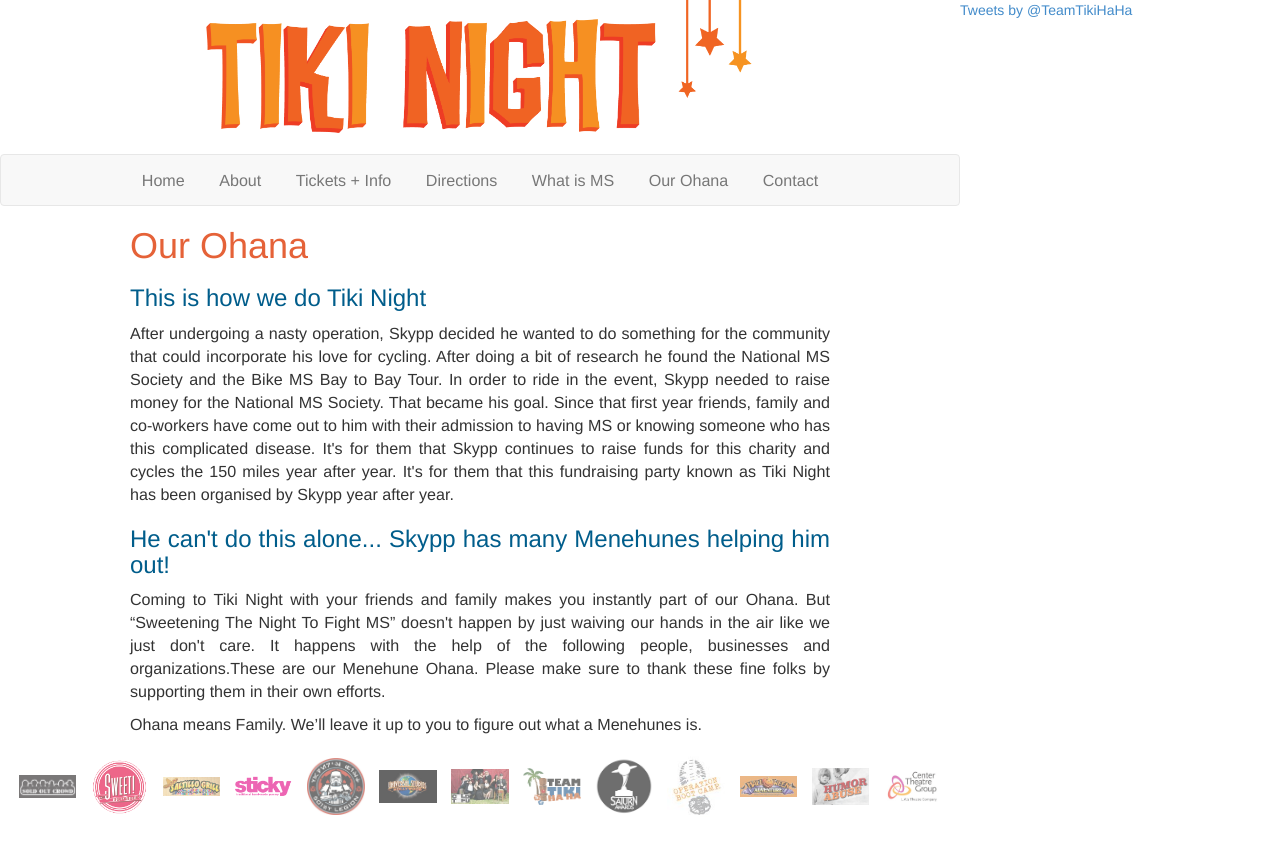
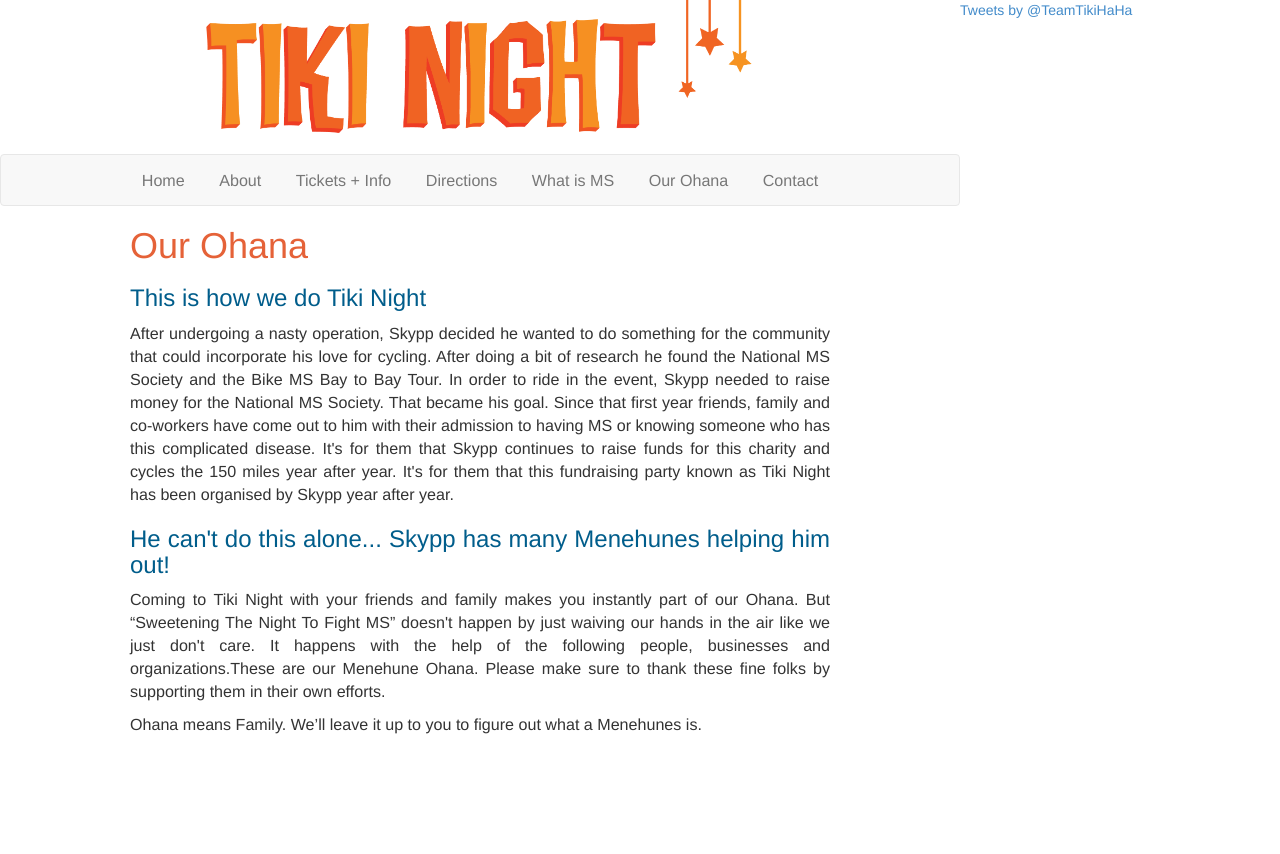
Before and after one commit to dfmcmurray/tiki-night, a Jekyll site: the page built from ohana/index.html, in a window 1280 px wide. Shown: the top 854 px of the page. Built offline with Jekyll 4.4.1, drawn with Linux system fonts in a browser that asks for light colours; Markdown is read by kramdown in place of the engine named in the settings; comment, search, counter and statistics services are not loaded.

Commit message:
Making footer opt-in; only opting in on Home page for now.

```diff
--- a/_layouts/default.html
+++ b/_layouts/default.html
@@ -26,7 +26,9 @@
             {{ content }}
           </div>
 
-          {% include footer.html %}
+          {% if page.showFooter %}
+            {% include footer.html %}
+          {% endif %}
 
         </div>
 
--- a/index.html
+++ b/index.html
@@ -1,6 +1,7 @@
 ---
 layout: default
 title: Home
+showFooter: true
 ---
 
 <div id="home">
```
